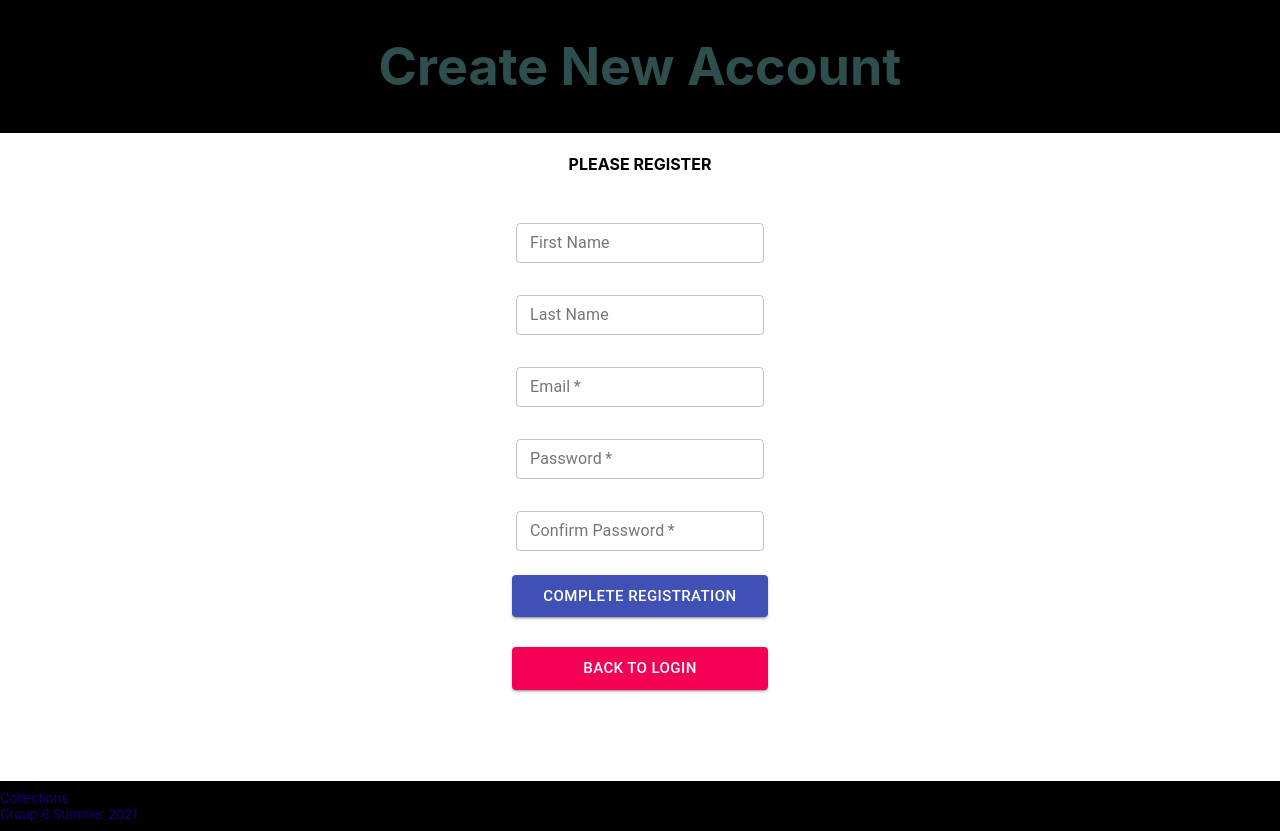
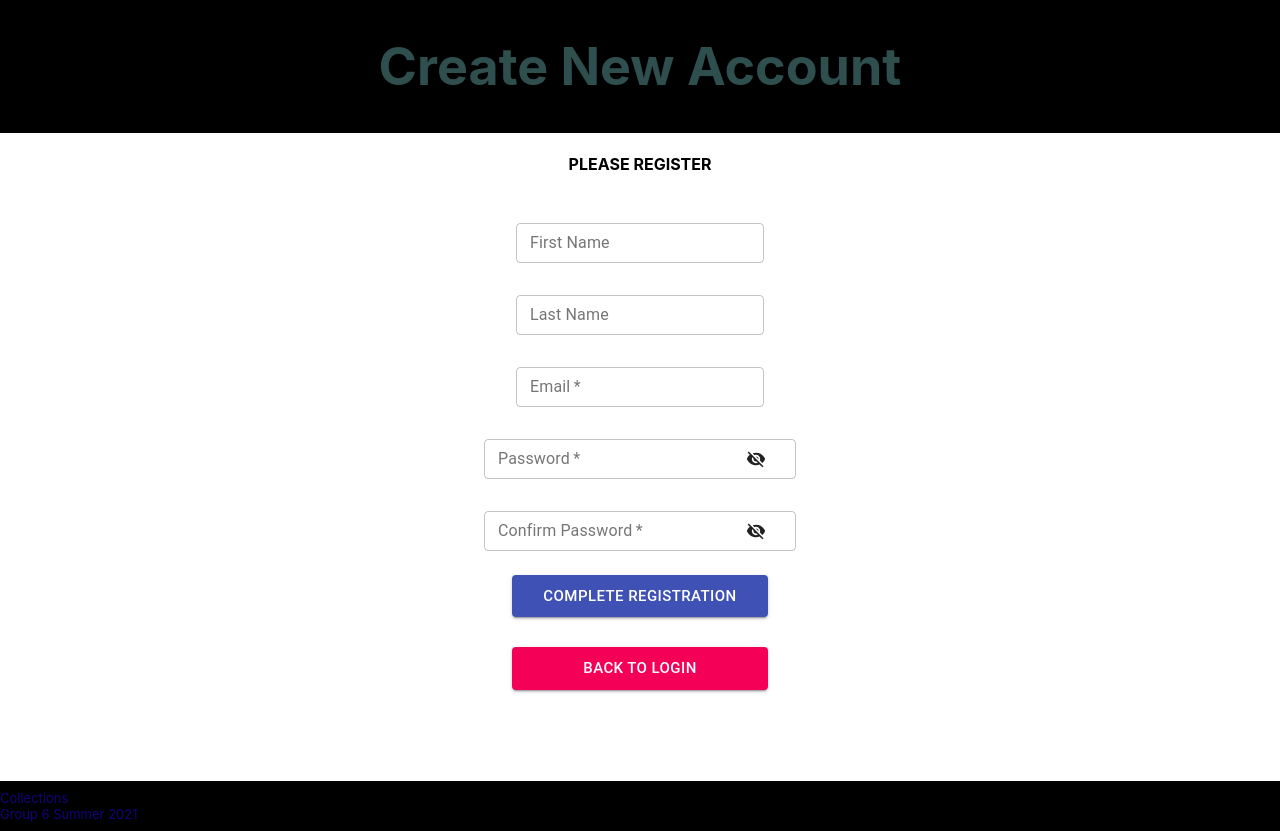
Before and after one commit to MichaelSedlack/Collections, a React (Create React App) app in the folder frontend/: page /register in a window 1280 px wide. Built offline with nearby package versions, Linux system fonts and the light colour scheme.

Commit message:
added visibility option for passwords

```diff
--- a/frontend/src/components/ForgotPassword.js
+++ b/frontend/src/components/ForgotPassword.js
@@ -4,6 +4,7 @@ import validator from 'validator';
 import Button from '@material-ui/core/Button';
 import TextField from '@material-ui/core/TextField';
 import Grid from '@material-ui/core/Grid';
+import SendIcon from '@material-ui/icons/Send';
 
 function ForgotPassword()
 {
@@ -85,7 +86,7 @@ function ForgotPassword()
             <h3>Enter Your Email to Reset Your Password</h3>
             <TextField type="text" variant="outlined" id="email" label="Enter Email" onChange={(e)=> validateEmail(e)} inputRef={newEmail} />
             <span id="emailResult" style={{color:emailErrorColor}}>{emailError}</span><br />
-            <Button disabled style={{marginBottom: "2em"}} variant="contained" size="small" color="primary" type="submit" id="sendEmailButton" className="buttons" value="Send Email" onClick={sendEmail}>Send Email</Button>
+            <Button disabled style={{marginBottom: "2em"}} variant="contained" size="small" color="primary" type="submit" id="sendEmailButton" className="buttons" value="Send Email" onClick={sendEmail} endIcon={<SendIcon>send</SendIcon>}>Send Email</Button>
             <Button style={{marginBottom: "2em"}} variant="contained" size="small" color="secondary" type="submit" id="loginButton" className="buttons" value="Return to Login" onClick={()=>{window.location.href = '/'}}>Return to Login</Button><br />
             <span id="emailResult" style={{color:'green'}}>{message}</span>
             </Grid>
@@ -99,7 +100,7 @@ function ForgotPassword()
             <h3>Enter Your Email to Reset Your Password</h3>
             <TextField type="text" variant="outlined" id="email" label="Enter Email" onChange={(e)=> validateEmail(e)} inputRef={newEmail} />
             <span id="emailResult" style={{color:emailErrorColor}}>{emailError}</span><br />
-            <Button style={{marginBottom: "2em"}} variant="contained" size="small" color="primary" type="submit" id="sendEmailButton" className="buttons" value="Send Email" onClick={sendEmail}>Send Email</Button>
+            <Button style={{marginBottom: "2em"}} variant="contained" size="small" color="primary" type="submit" id="sendEmailButton" className="buttons" value="Send Email" onClick={sendEmail} endIcon={<SendIcon>send</SendIcon>}>Send Email</Button>
             <Button style={{marginBottom: "2em"}} variant="contained" size="small" color="secondary" type="submit" id="loginButton" className="buttons" value="Return to Login" onClick={()=>{window.location.href = '/'}}>Return to Login</Button><br />
             <span id="emailResult" style={{color:'green'}}>{message}</span>
             </Grid>
--- a/frontend/src/components/Login.js
+++ b/frontend/src/components/Login.js
@@ -3,6 +3,8 @@ import axios from 'axios';
 import Button from '@material-ui/core/Button'
 import TextField from '@material-ui/core/TextField';
 import Grid from '@material-ui/core/Grid';
+import VisibilityIcon from '@material-ui/icons/Visibility';
+import VisibilityOffIcon from '@material-ui/icons/VisibilityOff';
 
 function Login()
 {
@@ -14,6 +16,9 @@ function Login()
     const loginPassword = useRef(null);
 
     const [message,setMessage] = useState('');
+    const [visibility, setVisibility] = useState(<VisibilityOffIcon/>);
+    const [type, setType] = useState("password");
+
 
     const doLogin = async event =>
     {
@@ -68,13 +73,23 @@ function Login()
         });
     }
 
+    function changeVisibility(){
+        if(type === "text"){
+          setVisibility(<VisibilityOffIcon/>)
+          setType("password")
+        }
+        else{
+          setVisibility(<VisibilityIcon/>)
+          setType("text")
+        }
+      }
 
     return(
         <div id="loginDiv">
             <Grid container spacing={0} direction="column" alignItems="center" justify="center">
                 <h4 id="inner-title">Please Sign In</h4><br />
                 <TextField  style={{marginBottom: "2em"}} variant="outlined" required label="Email" type="text" id="loginName" inputRef={loginName}  />
-                <TextField  style={{marginBottom: "2em"}} variant="outlined" required label="Password" type="password" id="loginPassword" inputRef={loginPassword} />
+                <TextField InputProps={{endAdornment:<Button endIcon={visibility} onClick={()=>{changeVisibility()}}/>}} style={{marginBottom: "2em"}} variant="outlined" required label="Password" type={type} id="loginPassword" inputRef={loginPassword} />
                 <Button variant="contained" size="large" color="primary" type="submit" id="loginButton" className="buttons" value = "Log In" onClick={doLogin}>Log In</Button><br />
                 <span>Don't have an account?</span>
                 <Button variant="contained" size="large" color="secondary" type="submit" id="registerButton" className="buttons" value="Register" onClick={()=>{window.location.href = '/register'}}>Register</Button><br />
--- a/frontend/src/components/Register.js
+++ b/frontend/src/components/Register.js
@@ -4,6 +4,8 @@ import validator from 'validator';
 import Button from '@material-ui/core/Button';
 import TextField from '@material-ui/core/TextField';
 import Grid from '@material-ui/core/Grid';
+import VisibilityIcon from '@material-ui/icons/Visibility';
+import VisibilityOffIcon from '@material-ui/icons/VisibilityOff';
 var bcrypt = require('bcryptjs');
 
 
@@ -27,6 +29,8 @@ function Register()
     const [error, setError] = useState(false);
     const [checkEmailError, setCheckEmailError] = useState(false);
     const [checkPasswordError, setCheckPasswordError] = useState(false);
+    const [visibility, setVisibility] = useState(<VisibilityOffIcon/>);
+    const [type, setType] = useState("password");
 
 
     var hash;
@@ -116,6 +120,17 @@ function Register()
       }
     }
 
+    function changeVisibility(){
+      if(type === "text"){
+        setVisibility(<VisibilityOffIcon/>)
+        setType("password")
+      }
+      else{
+        setVisibility(<VisibilityIcon/>)
+        setType("text")
+      }
+    }
+
     if(checkEmailError || checkPasswordError){
       return(
         <div id="registerDiv">
@@ -125,8 +140,8 @@ function Register()
               <TextField margin="dense" variant="outlined"  type="text" id="registerLastName" label="Last Name" inputRef={registerLastName}  /><br />
               <TextField margin="dense" variant="outlined" required type="text" id="registerEmail" label="Email" onChange={(e)=> validateEmail(e)} inputRef={registerEmail} />
               <span id="registerEmailResult" style={{color:emailErrorColor}}>{emailError}</span><br />
-              <TextField margin="dense" variant="outlined" required type="password" id="registerPassword" label="Password" inputRef={registerPassword} /><br />
-              <TextField margin="dense" variant="outlined" required type="password" id="registerConfirmPassword" label="Confirm Password" onChange={(e)=> checkValidation(e)} />
+              <TextField InputProps={{endAdornment:<Button endIcon={visibility} onClick={()=>{changeVisibility()}}/>}} margin="dense" variant="outlined" required type={type} id="registerPassword" label="Password" inputRef={registerPassword} /><br />
+              <TextField InputProps={{endAdornment:<Button endIcon={visibility} onClick={()=>{changeVisibility()}}/>}} margin="dense" variant="outlined" required type={type} id="registerConfirmPassword" label="Confirm Password" onChange={(e)=> checkValidation(e)} />
               <span id="registerPasswordResult" style={{color:passwordErrorColor}}>{passwordError}</span><br />
               <Button disabled style={{marginBottom: "2em"}} variant="contained" size="large" color="primary" type="submit" id="registerButton" className="buttons" value = "Complete Registration" onClick={doRegister}>Complete Registration</Button>
               <Button style={{marginBottom: "2em"}} variant="contained" size="large" color="secondary" type="submit" id="loginButton" className="buttons" value="Login" onClick={()=>{window.location.href = '/'}}>Back to Login</Button><br />
@@ -145,8 +160,8 @@ function Register()
               <TextField margin="dense" variant="outlined"  type="text" id="registerLastName" label="Last Name" inputRef={registerLastName}  /><br />
               <TextField margin="dense" variant="outlined" required type="text" id="registerEmail" label="Email" onChange={(e)=> validateEmail(e)} inputRef={registerEmail} />
               <span id="registerEmailResult" style={{color:emailErrorColor}}>{emailError}</span><br />
-              <TextField margin="dense" variant="outlined" required type="password" id="registerPassword" label="Password" inputRef={registerPassword} /><br />
-              <TextField margin="dense" variant="outlined" required type="password" id="registerConfirmPassword" label="Confirm Password" onChange={(e)=> checkValidation(e)} />
+              <TextField InputProps={{endAdornment:<Button endIcon={visibility} onClick={()=>{changeVisibility()}}/>}} margin="dense" variant="outlined" required type={type} id="registerPassword" label="Password" inputRef={registerPassword} /><br />
+              <TextField InputProps={{endAdornment:<Button endIcon={visibility} onClick={()=>{changeVisibility()}}/>}} margin="dense" variant="outlined" required type={type} id="registerConfirmPassword" label="Confirm Password" onChange={(e)=> checkValidation(e)} />
               <span id="registerPasswordResult" style={{color:passwordErrorColor}}>{passwordError}</span><br />
               <Button style={{marginBottom: "2em"}} variant="contained" size="large" color="primary" type="submit" id="registerButton" className="buttons" value = "Complete Registration" onClick={doRegister}>Complete Registration</Button>
               <Button style={{marginBottom: "2em"}} variant="contained" size="large" color="secondary" type="submit" id="loginButton" className="buttons" value="Login" onClick={()=>{window.location.href = '/'}}>Back to Login</Button><br />
--- a/frontend/src/components/ResetPassword.js
+++ b/frontend/src/components/ResetPassword.js
@@ -4,6 +4,8 @@ import axios from 'axios';
 import Button from '@material-ui/core/Button';
 import TextField from '@material-ui/core/TextField';
 import Grid from '@material-ui/core/Grid';
+import VisibilityIcon from '@material-ui/icons/Visibility';
+import VisibilityOffIcon from '@material-ui/icons/VisibilityOff';
 
 const loading = {
     margin: 'lem',
@@ -24,6 +26,8 @@ function ResetPassword ()
     const [isLoading, setIsLoading] = useState(true);
     const [checkPasswordError,setCheckPasswordError] = useState(false);
     const { id } = useParams(); // grabs the id from the url
+    const [visibility, setVisibility] = useState(<VisibilityOffIcon/>);
+    const [type, setType] = useState("password");
 
     // once the page loads this fires
     useEffect(() => {
@@ -134,6 +138,17 @@ function ResetPassword ()
         }
     }
 
+    function changeVisibility(){
+        if(type === "text"){
+          setVisibility(<VisibilityOffIcon/>)
+          setType("password")
+        }
+        else{
+          setVisibility(<VisibilityIcon/>)
+          setType("text")
+        }
+      }
+
     if(error){
         return(
             <div>
@@ -155,8 +170,8 @@ function ResetPassword ()
             <div>
                 <Grid container spacing={0} direction="column" alignItems="center" justify="center">
                     <h4>Reset Your Password</h4>
-                    <TextField  variant="outlined" required label="Password" type="password" id="password" inputRef={password} /><br />
-                    <TextField margin="dense" variant="outlined" required type="password" id="confirmPassword" label="Confirm Password" onChange={(e)=> checkValidation(e)} />
+                    <TextField InputProps={{endAdornment:<Button endIcon={visibility} onClick={()=>{changeVisibility()}}/>}} variant="outlined" required label="Password" type={type} id="password" inputRef={password} /><br />
+                    <TextField InputProps={{endAdornment:<Button endIcon={visibility} onClick={()=>{changeVisibility()}}/>}} margin="dense" variant="outlined" required type={type} id="confirmPassword" label="Confirm Password" onChange={(e)=> checkValidation(e)} />
                     <span id="passwordResult" style={{color:passwordErrorColor}}>{passwordError}</span><br />
 
                     <Button disabled style={{marginBottom: "2em"}} variant="contained" size="large" color="primary" type="submit" id="updateButton" className="buttons" value = "Update" onClick={updatePassword}>Update Password</Button>
@@ -172,8 +187,8 @@ function ResetPassword ()
             <div>
                 <Grid container spacing={0} direction="column" alignItems="center" justify="center">
                     <h4>Reset Your Password</h4>
-                    <TextField  variant="outlined" required label="Password" type="password" id="password" inputRef={password} /><br />
-                    <TextField margin="dense" variant="outlined" required type="password" id="confirmPassword" label="Confirm Password" onChange={(e)=> checkValidation(e)} />
+                    <TextField InputProps={{endAdornment:<Button endIcon={visibility} onClick={()=>{changeVisibility()}}/>}} variant="outlined" required label="Password" type={type} id="password" inputRef={password} /><br />
+                    <TextField InputProps={{endAdornment:<Button endIcon={visibility} onClick={()=>{changeVisibility()}}/>}} margin="dense" variant="outlined" required type={type} id="confirmPassword" label="Confirm Password" onChange={(e)=> checkValidation(e)} />
                     <span id="passwordResult" style={{color:passwordErrorColor}}>{passwordError}</span><br />
 
                     <Button style={{marginBottom: "2em"}} variant="contained" size="large" color="primary" type="submit" id="updateButton" className="buttons" value = "Update" onClick={updatePassword}>Update Password</Button>
```
